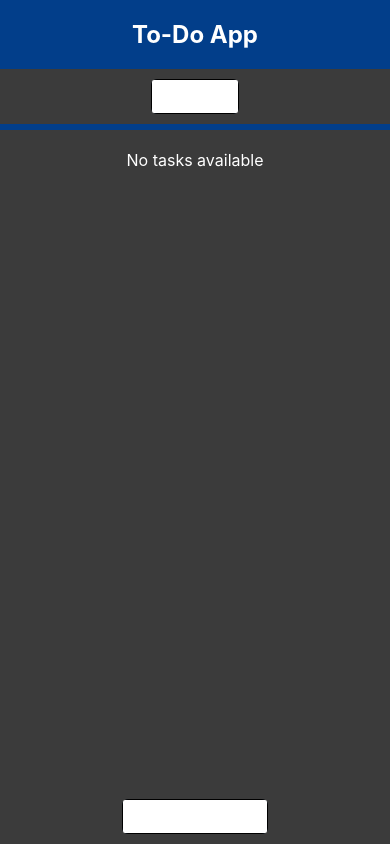
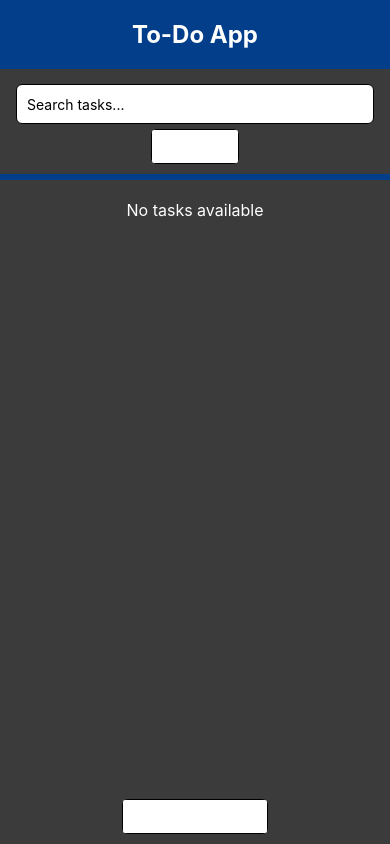
Before and after one commit to Asger523/ToDoProject, a React Native app: screen /Overview in a window 390 px wide. Built offline with nearby package versions, Linux system fonts and the light colour scheme.

Commit message:
Done for now. Push functionality will come at a later date.

```diff
--- a/app/screens/donetasks.tsx
+++ b/app/screens/donetasks.tsx
@@ -5,22 +5,45 @@ import {
   StyleSheet,
   SafeAreaView,
   FlatList,
+  TextInput,
 } from 'react-native';
 import {TaskItem} from './../components/TaskItem';
 import {useTasks} from '../contexts/tasks.context';
+import {useState} from 'react';
 
 const DoneTasks = ({navigation}) => {
   const {tasks} = useTasks();
+  const [search, setSearch] = useState('');
+
+  // Filter tasks based on search. Not case sensitive
+  const filteredTasks = tasks.filter(task =>
+    task.title.toLowerCase().includes(search.toLowerCase()),
+  );
 
   return (
     <SafeAreaView style={styles.background}>
+      {/* Header */}
       <View style={styles.headerContainer}>
         <Text style={styles.headerText}>Done Tasks:</Text>
       </View>
+
+      {/* Search bar */}
+      <View style={styles.inputContainer}>
+        <TextInput
+          style={styles.input}
+          placeholder="Search tasks..."
+          value={search}
+          onChangeText={setSearch}
+        />
+      </View>
+
+      {/* Seperator */}
       <View style={styles.seperator} />
+
+      {/* Task List */}
       <FlatList
         style={styles.tasksContainer}
-        data={tasks.filter(task => task.isDone === true)}
+        data={filteredTasks.filter(task => task.isDone === true)}
         renderItem={({item}) => (
           <TaskItem
             task={item}
@@ -49,6 +72,19 @@ const styles = StyleSheet.create({
     color: '#fff',
     fontWeight: 'bold',
   },
+  inputContainer: {
+    flexDirection: 'row',
+    marginHorizontal: 16,
+    marginVertical: 5,
+  },
+  input: {
+    flex: 1,
+    borderWidth: 1,
+    borderRadius: 6,
+    padding: 10,
+    backgroundColor: '#fff',
+    minHeight: 40,
+  },
   seperator: {
     height: 6,
     backgroundColor: '#023E8A',
--- a/app/screens/overview.tsx
+++ b/app/screens/overview.tsx
@@ -5,18 +5,36 @@ import {
   StyleSheet,
   SafeAreaView,
   FlatList,
+  TextInput,
 } from 'react-native';
 import {TaskItem} from './../components/TaskItem';
 import {useTasks} from '../contexts/tasks.context';
+import {useState} from 'react';
 
 const Overview = ({navigation}) => {
   const {tasks, clearTasks} = useTasks();
+  const [search, setSearch] = useState('');
+
+  // Filter tasks based on search. Not case sensitive
+  const filteredTasks = tasks.filter(task =>
+    task.title.toLowerCase().includes(search.toLowerCase()),
+  );
 
   return (
     <SafeAreaView style={styles.background}>
       {/* Header */}
       <View style={styles.headerContainer}>
         <Text style={styles.headerText}>To-Do App</Text>
+      </View>
+
+      {/* Search bar */}
+      <View style={styles.inputContainer}>
+        <TextInput
+          style={styles.input}
+          placeholder="Search tasks..."
+          value={search}
+          onChangeText={setSearch}
+        />
       </View>
 
       {/*  Add Task button */}
@@ -32,14 +50,14 @@ const Overview = ({navigation}) => {
       <View style={styles.seperator} />
 
       {/* Task List */}
-      {tasks.length === 0 ? (
+      {filteredTasks.length === 0 ? (
         <View style={styles.hugeSeperator}>
           <Text style={styles.errorNoTasks}>No tasks available</Text>
         </View>
       ) : (
         <FlatList
           style={styles.tasksContainer}
-          data={tasks.filter(task => task.isDone !== true)}
+          data={filteredTasks.filter(task => task.isDone !== true)}
           renderItem={({item}) => (
             <TaskItem
               task={item}
@@ -59,6 +77,7 @@ const Overview = ({navigation}) => {
           onPress={() => navigation.navigate('DoneTasks')}
         />
       </View>
+
       {/* Clear Button */}
       {tasks.length > 0 && (
         <View style={styles.addTaskContainer}>
@@ -85,6 +104,19 @@ const styles = StyleSheet.create({
     color: '#fff',
     fontWeight: 'bold',
   },
+  inputContainer: {
+    flexDirection: 'row',
+    marginHorizontal: 16,
+    marginVertical: 5,
+  },
+  input: {
+    flex: 1,
+    borderWidth: 1,
+    borderRadius: 6,
+    padding: 10,
+    backgroundColor: '#fff',
+    minHeight: 40,
+  },
   seperator: {
     height: 6,
     backgroundColor: '#023E8A',
@@ -96,13 +128,6 @@ const styles = StyleSheet.create({
     borderWidth: 1,
     borderRadius: 6,
     alignSelf: 'center',
-  },
-  input: {
-    flex: 1,
-    borderWidth: 1,
-    borderRadius: 6,
-    padding: 10,
-    backgroundColor: '#fff',
   },
   tasksContainer: {
     paddingTop: 10,
```
